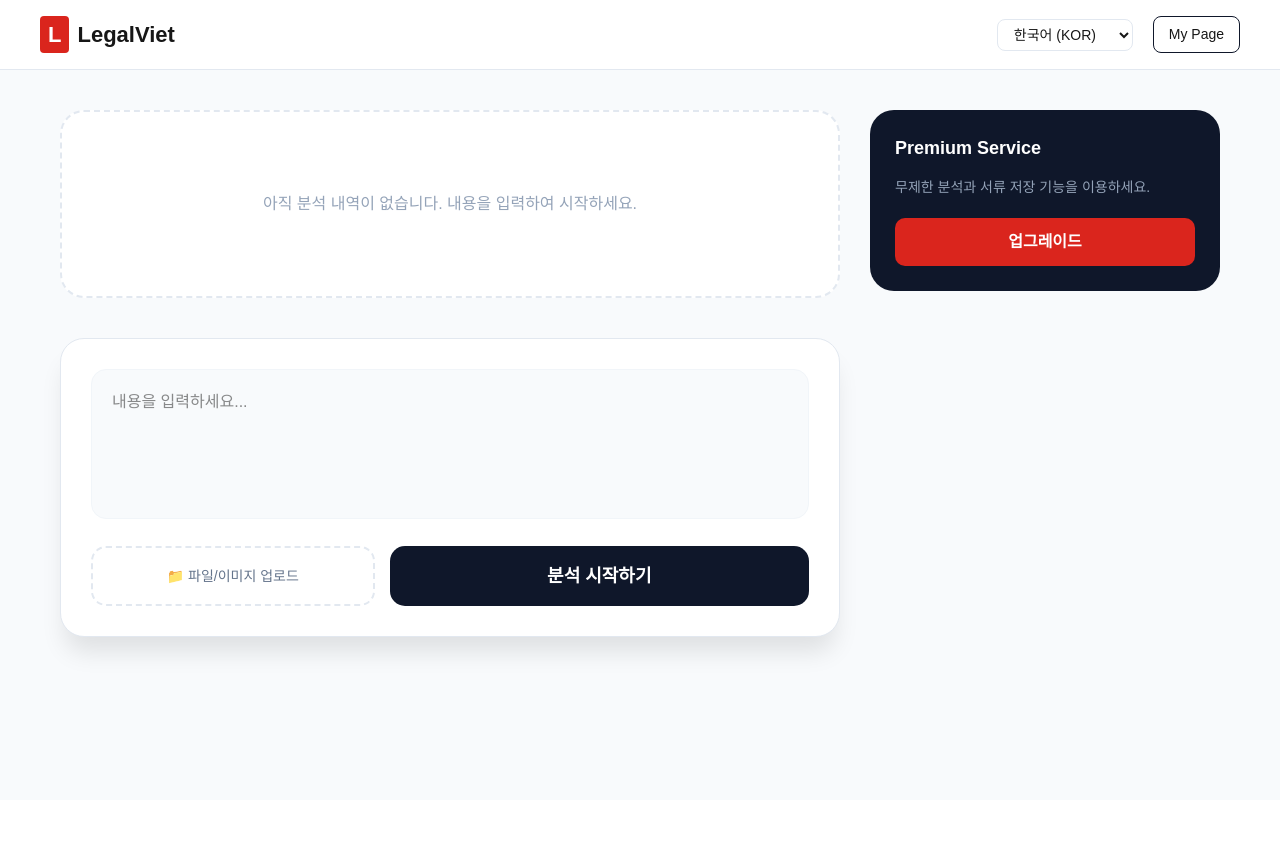
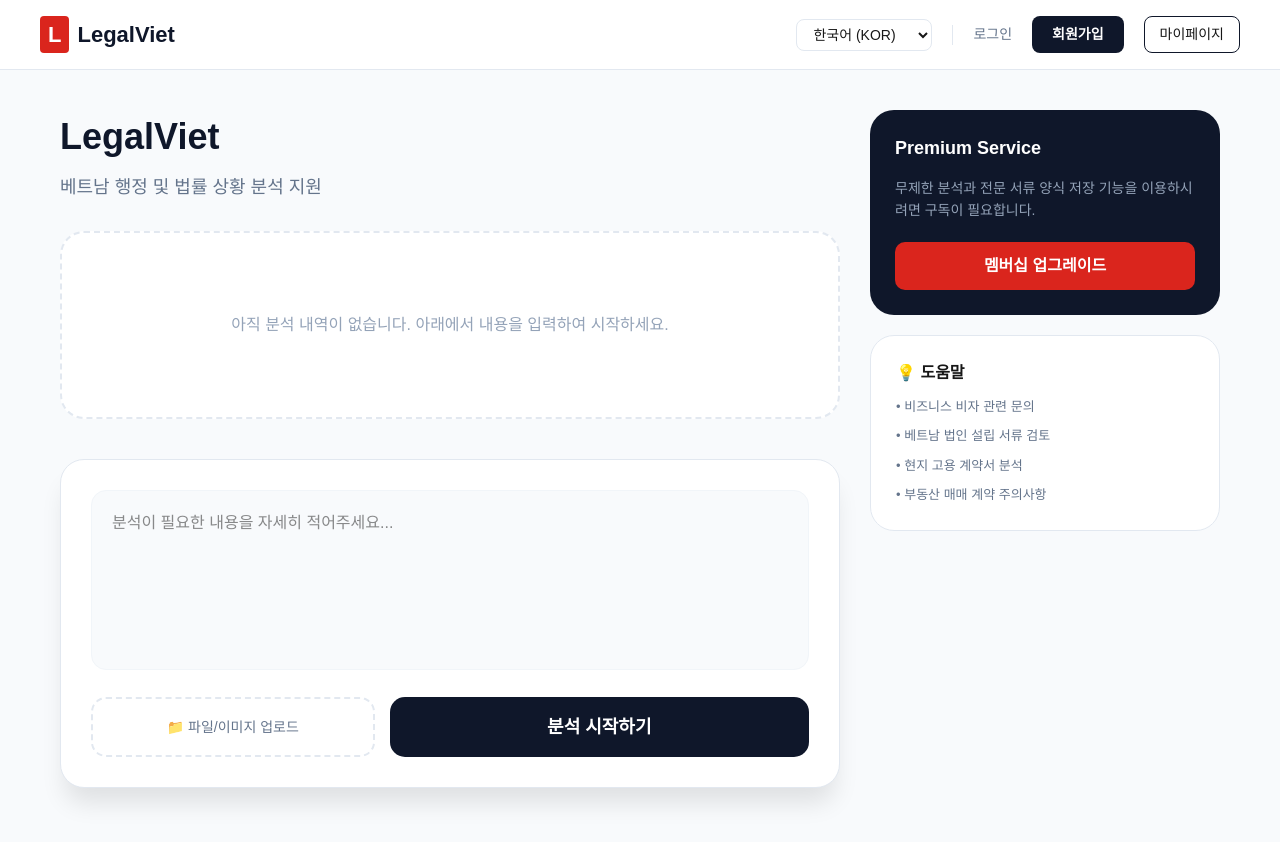
Before and after one commit to Homechiminh/Legalviet, a Next.js app: page / in a window 1280 px wide. Shown: the top 842 px of the page. Before the commit the page ends 800 px from the top, so only its background shows below. Built offline with nearby package versions, Linux system fonts and the light colour scheme.

Commit message:
Update page.js

```diff
--- a/src/app/page.js
+++ b/src/app/page.js
@@ -12,21 +12,27 @@ export default function LegalVietPage() {
   const [showSubscriptionModal, setShowSubscriptionModal] = useState(false);
   const [lang, setLang] = useState('ko');
 
+  // [유지] 1. 페이지 로드시 저장된 언어 불러오기
   useEffect(() => {
-    const savedLang = localStorage.getItem('legalviet_lang') || 'ko';
-    setLang(savedLang);
+    const savedLang = localStorage.getItem('legalviet_lang');
+    if (savedLang) setLang(savedLang);
   }, []);
 
+  // [유지] 2. 언어 변경 시 저장하는 핸들러
   const handleLangChange = (e) => {
     const newLang = e.target.value;
     setLang(newLang);
     localStorage.setItem('legalviet_lang', newLang);
   };
 
+  // [에러 수정 반영] 분석 요청 로직 (SSR 세션 및 파일 업로드 포함)
   const performAnalysis = async (promptText, isDoc) => {
     const { data: { session } } = await supabase.auth.getSession();
+
     if (!session) {
-      alert(lang === 'ko' ? "로그인 후 이용 가능합니다." : "Please login first.");
+      alert(lang === 'ko'
+        ? "법률 분석 기능은 로그인 후 이용 가능합니다. 로그인 페이지로 이동합니다."
+        : "Legal analysis is available after logging in. Moving to login page.");
       router.push('/auth/login');
       return;
     }
@@ -36,7 +42,7 @@ export default function LegalVietPage() {
     let fileUrl = null;
 
     try {
-      // 1. 파일이 있으면 Supabase Storage에 업로드
+      // 1. 파일이 있으면 Supabase Storage에 업로드 (신규 기능)
       if (file) {
         const fileExt = file.name.split('.').pop();
         const fileName = `${userId}_${Date.now()}.${fileExt}`;
@@ -62,7 +68,7 @@ export default function LegalVietPage() {
 
       const isAdminUser = profile?.user_type === 'admin';
 
-      // 3. API 요청
+      // 3. API 요청 (SSR 호환)
       const response = await fetch('/api/chat', {
         method: 'POST',
         headers: { 'Content-Type': 'application/json' },
@@ -87,14 +93,14 @@ export default function LegalVietPage() {
         }]);
         if (!isDoc) {
           setContent('');
-          setFile(null);
+          setFile(null); // 파일 초기화
         }
       } else {
-        alert(data.error || '오류 발생');
+        alert((lang === 'ko' ? '실패: ' : 'Failed: ') + (data.error || '오류 발생'));
       }
     } catch (error) {
       console.error(error);
-      alert(lang === 'ko' ? '연결 에러가 발생했습니다.' : 'Connection error.');
+      alert(lang === 'ko' ? '연결 에러가 발생했습니다.' : 'Connection error occurred.');
     } finally {
       setLoading(false);
     }
@@ -112,84 +118,169 @@ export default function LegalVietPage() {
   };
 
   return (
-    <div style={{ minHeight: '100vh', background: '#f8fafc', paddingBottom: '100px', fontFamily: 'Pretendard, sans-serif' }}>
-      <nav style={{ background: '#fff', borderBottom: '1px solid #e2e8f0', padding: '0 40px', height: '70px', display: 'flex', justifyContent: 'space-between', alignItems: 'center', position: 'sticky', top: 0, zIndex: 100 }}>
-        <div onClick={() => router.push('/')} style={{ fontSize: '22px', fontWeight: '900', cursor: 'pointer', display: 'flex', alignItems: 'center', gap: '8px' }}>
-          <span style={{ background: '#da251d', color: '#fff', padding: '2px 8px', borderRadius: '4px' }}>L</span> LegalViet
+    <div style={{ minHeight: '100vh', background: '#f8fafc', padding: '0 0 100px 0', fontFamily: 'Pretendard, sans-serif' }}>
+
+      {/* [유지] 글로벌 네비게이션 */}
+      <nav style={{
+        background: '#fff', borderBottom: '1px solid #e2e8f0', padding: '0 40px', height: '70px',
+        display: 'flex', justifyContent: 'space-between', alignItems: 'center', position: 'sticky', top: 0, zIndex: 100
+      }}>
+        <div
+          onClick={() => router.push('/')}
+          style={{ fontSize: '22px', fontWeight: '900', color: '#0f172a', display: 'flex', alignItems: 'center', gap: '8px', cursor: 'pointer' }}
+        >
+          <span style={{ background: '#da251d', color: '#fff', padding: '2px 8px', borderRadius: '4px' }}>L</span>
+          LegalViet
         </div>
+
         <div style={{ display: 'flex', alignItems: 'center', gap: '20px' }}>
-          <select value={lang} onChange={handleLangChange} style={{ border: '1px solid #e2e8f0', borderRadius: '8px', padding: '6px 12px', fontSize: '14px', cursor: 'pointer' }}>
+          <select
+            value={lang}
+            onChange={handleLangChange}
+            style={{ border: '1px solid #e2e8f0', background: '#fff', borderRadius: '8px', padding: '6px 12px', fontSize: '14px', cursor: 'pointer' }}
+          >
             <option value="ko">한국어 (KOR)</option>
             <option value="en">English (ENG)</option>
           </select>
-          <button onClick={() => router.push('/mypage')} style={{ background: 'none', border: '1px solid #0f172a', padding: '7px 15px', borderRadius: '8px', fontSize: '14px', cursor: 'pointer' }}>My Page</button>
+          <div style={{ height: '20px', width: '1px', background: '#e2e8f0' }} />
+          <button onClick={() => router.push('/auth/login')} style={{ fontSize: '14px', color: '#64748b', background: 'none', border: 'none', cursor: 'pointer' }}>
+            {lang === 'ko' ? '로그인' : 'Login'}
+          </button>
+          <button onClick={() => router.push('/auth/signup')} style={{ fontSize: '14px', fontWeight: '600', color: '#fff', background: '#0f172a', border: 'none', padding: '8px 20px', borderRadius: '8px', cursor: 'pointer' }}>
+            {lang === 'ko' ? '회원가입' : 'Sign Up'}
+          </button>
+          <button onClick={() => router.push('/mypage')} style={{ background: 'none', border: '1px solid #0f172a', padding: '7px 15px', borderRadius: '8px', fontSize: '14px', cursor: 'pointer' }}>
+            {lang === 'ko' ? '마이페이지' : 'My Page'}
+          </button>
         </div>
       </nav>
 
       <div style={{ maxWidth: '1200px', margin: '40px auto', padding: '0 20px' }}>
         <div style={{ display: 'grid', gridTemplateColumns: '1fr 350px', gap: '30px' }}>
+
           <main>
+            <header style={{ marginBottom: '30px' }}>
+              <h1 style={{ fontSize: '36px', fontWeight: '800', color: '#0f172a', marginBottom: '10px' }}>LegalViet</h1>
+              <p style={{ fontSize: '18px', color: '#64748b' }}>
+                {lang === 'ko' ? '베트남 행정 및 법률 상황 분석 지원' : 'Support for Vietnamese Administrative & Legal Analysis'}
+              </p>
+            </header>
+
+            {/* [유지] 대화 내역 카드 섹션 */}
             <div style={{ display: 'flex', flexDirection: 'column', gap: '25px', marginBottom: '40px' }}>
               {chatHistory.length === 0 && (
                 <div style={{ padding: '80px 0', textAlign: 'center', background: '#fff', borderRadius: '24px', border: '2px dashed #e2e8f0' }}>
-                  <p style={{ color: '#94a3b8' }}>아직 분석 내역이 없습니다. 내용을 입력하여 시작하세요.</p>
+                  <p style={{ color: '#94a3b8' }}>
+                    {lang === 'ko' ? '아직 분석 내역이 없습니다. 아래에서 내용을 입력하여 시작하세요.' : 'No analysis history yet. Please enter details below to start.'}
+                  </p>
                 </div>
               )}
               {chatHistory.map((chat, index) => (
                 <div key={index} style={{
-                  padding: '30px', borderRadius: '24px',
+                  width: '100%', padding: '30px', borderRadius: '24px',
                   background: chat.role === 'document' ? '#fffbeb' : '#fff',
                   border: chat.role === 'document' ? '2px solid #fcd34d' : '1px solid #e2e8f0',
                   boxShadow: '0 4px 6px -1px rgba(0, 0, 0, 0.05)'
                 }}>
                   <div style={{ display: 'flex', alignItems: 'center', gap: '10px', marginBottom: '15px' }}>
                     <div style={{
-                      width: '32px', height: '32px', borderRadius: '50%',
-                      background: chat.role === 'user' ? '#0f172a' : '#da251d',
+                      width: '32px', height: '32px', borderRadius: '50%', background: chat.role === 'user' ? '#0f172a' : '#da251d',
                       display: 'flex', alignItems: 'center', justifyContent: 'center', color: '#fff', fontSize: '12px', fontWeight: 'bold'
-                    }}>{chat.role === 'user' ? 'U' : 'L'}</div>
-                    <span style={{ fontWeight: '700', fontSize: '14px' }}>{chat.role === 'user' ? '사용자 질문' : (chat.role === 'document' ? '서류 초안' : 'AI 분석 결과')}</span>
+                    }}>
+                      {chat.role === 'user' ? 'U' : 'L'}
+                    </div>
+                    <span style={{ fontWeight: '700', fontSize: '14px', color: '#1e293b' }}>
+                      {chat.role === 'user'
+                        ? (lang === 'ko' ? '사용자 질문' : 'User Query')
+                        : (chat.role === 'document' ? (lang === 'ko' ? '베트남어 서류 초안' : 'Vietnamese Document Draft') : (lang === 'ko' ? 'LegalViet AI 분석 결과' : 'LegalViet AI Analysis'))}
+                    </span>
                   </div>
-                  <div style={{ whiteSpace: 'pre-wrap', fontSize: '16px', lineHeight: '1.8' }}>{chat.text}</div>
+                  <div style={{ whiteSpace: 'pre-wrap', fontSize: '16px', lineHeight: '1.8', color: '#334155' }}>{chat.text}</div>
+
                   {chat.role === 'model' && index === chatHistory.length - 1 && (
-                    <button onClick={() => handleGenerateDocument(chat.text)} style={{ marginTop: '20px', padding: '12px 24px', background: '#da251d', color: '#fff', border: 'none', borderRadius: '12px', fontWeight: 'bold', cursor: 'pointer' }}>🇻🇳 서류 초안 만들기</button>
+                    <button
+                      onClick={() => handleGenerateDocument(chat.text)}
+                      style={{
+                        marginTop: '25px', padding: '12px 24px', background: '#da251d', color: '#fff',
+                        border: 'none', borderRadius: '12px', fontWeight: 'bold', cursor: 'pointer', display: 'flex', alignItems: 'center', gap: '8px'
+                      }}
+                    >
+                      <span>🇻🇳</span> {lang === 'ko' ? '이 내용으로 베트남어 서류 만들기' : 'Generate Vietnamese Document'}
+                    </button>
                   )}
                 </div>
               ))}
             </div>
 
-            <form onSubmit={handleSubmit} style={{ background: '#fff', padding: '30px', borderRadius: '24px', border: '1px solid #e2e8f0', boxShadow: '0 20px 25px -5px rgba(0, 0, 0, 0.1)' }}>
-              <textarea value={content} onChange={(e) => setContent(e.target.value)} placeholder={lang === 'ko' ? "내용을 입력하세요..." : "Enter details..."} style={{ width: '100%', height: '150px', padding: '20px', borderRadius: '15px', border: '1px solid #f1f5f9', background: '#f8fafc', fontSize: '16px', outline: 'none', resize: 'none' }} />
+            {/* [유지] 입력 영역 (파일 업로드 기능 포함) */}
+            <form onSubmit={handleSubmit} style={{ background: '#fff', padding: '30px', borderRadius: '24px', boxShadow: '0 20px 25px -5px rgba(0, 0, 0, 0.1)', border: '1px solid #e2e8f0' }}>
+              <textarea
+                value={content}
+                onChange={(e) => setContent(e.target.value)}
+                placeholder={lang === 'ko' ? "분석이 필요한 내용을 자세히 적어주세요..." : "Describe the situation in detail..."}
+                style={{ width: '100%', height: '180px', padding: '20px', borderRadius: '15px', border: '1px solid #f1f5f9', background: '#f8fafc', fontSize: '16px', outline: 'none', resize: 'none' }}
+              />
               <div style={{ display: 'flex', gap: '15px', marginTop: '20px' }}>
-                <div style={{ flex: 1, position: 'relative', border: '2px dashed #e2e8f0', borderRadius: '15px', display: 'flex', alignItems: 'center', justifyContent: 'center', cursor: 'pointer' }}>
+                <div style={{ flex: 1, position: 'relative', border: '2px dashed #e2e8f0', borderRadius: '15px', display: 'flex', alignItems: 'center', justifyContent: 'center', fontSize: '14px', color: '#64748b' }}>
                   <input type="file" onChange={(e) => setFile(e.target.files[0])} style={{ position: 'absolute', inset: 0, opacity: 0, cursor: 'pointer' }} />
-                  <span style={{ fontSize: '14px', color: '#64748b' }}>{file ? `✅ ${file.name}` : '📁 파일/이미지 업로드'}</span>
+                  {file ? `✅ ${file.name}` : (lang === 'ko' ? '📁 파일/이미지 업로드' : '📁 Upload File/Image')}
                 </div>
-                <button type="submit" disabled={loading} style={{ flex: 1.5, background: '#0f172a', color: '#fff', height: '60px', borderRadius: '15px', border: 'none', fontWeight: 'bold', fontSize: '18px', cursor: 'pointer' }}>
-                  {loading ? '분석 중...' : '분석 시작하기'}
+                <button type="submit" disabled={loading} style={{ flex: 1.5, background: '#0f172a', color: '#fff', height: '60px', borderRadius: '15px', border: 'none', fontWeight: '800', fontSize: '18px', cursor: 'pointer' }}>
+                  {loading ? (lang === 'ko' ? '분석 중...' : 'Analyzing...') : (lang === 'ko' ? '분석 시작하기' : 'Start Analysis')}
                 </button>
               </div>
             </form>
           </main>
 
+          {/* [유지] 사이드바 (Premium Service & 도움말) */}
           <aside>
-            <div style={{ position: 'sticky', top: '110px' }}>
+            <div style={{ position: 'sticky', top: '110px', display: 'flex', flexDirection: 'column', gap: '20px' }}>
               <div style={{ background: '#0f172a', color: '#fff', padding: '25px', borderRadius: '24px' }}>
                 <h3 style={{ fontSize: '18px', fontWeight: '700', marginBottom: '15px' }}>Premium Service</h3>
-                <p style={{ fontSize: '14px', color: '#94a3b8', marginBottom: '20px' }}>무제한 분석과 서류 저장 기능을 이용하세요.</p>
-                <button onClick={() => setShowSubscriptionModal(true)} style={{ width: '100%', background: '#da251d', color: '#fff', border: 'none', padding: '12px', borderRadius: '10px', fontWeight: '700', cursor: 'pointer' }}>업그레이드</button>
+                <p style={{ fontSize: '14px', color: '#94a3b8', lineHeight: '1.6', marginBottom: '20px' }}>
+                  {lang === 'ko' ? '무제한 분석과 전문 서류 양식 저장 기능을 이용하시려면 구독이 필요합니다.' : 'Subscription is required to use unlimited analysis and professional document template saving features.'}
+                </p>
+                <button onClick={() => setShowSubscriptionModal(true)} style={{ width: '100%', background: '#da251d', color: '#fff', border: 'none', padding: '12px', borderRadius: '10px', fontWeight: '700', cursor: 'pointer' }}>
+                  {lang === 'ko' ? '멤버십 업그레이드' : 'Upgrade Membership'}
+                </button>
+              </div>
+
+              <div style={{ background: '#fff', padding: '25px', borderRadius: '24px', border: '1px solid #e2e8f0' }}>
+                <h3 style={{ fontSize: '16px', fontWeight: '700', marginBottom: '12px' }}>💡 {lang === 'ko' ? '도움말' : 'Help'}</h3>
+                <ul style={{ padding: 0, margin: 0, listStyle: 'none', fontSize: '13px', color: '#64748b', display: 'flex', flexDirection: 'column', gap: '10px' }}>
+                  <li>• {lang === 'ko' ? '비즈니스 비자 관련 문의' : 'Business visa inquiries'}</li>
+                  <li>• {lang === 'ko' ? '베트남 법인 설립 서류 검토' : 'Vietnam corporate establishment document review'}</li>
+                  <li>• {lang === 'ko' ? '현지 고용 계약서 분석' : 'Local employment contract analysis'}</li>
+                  <li>• {lang === 'ko' ? '부동산 매매 계약 주의사항' : 'Real estate transaction precautions'}</li>
+                </ul>
               </div>
             </div>
           </aside>
         </div>
       </div>
 
+      {/* [유지] 구독 모달 */}
       {showSubscriptionModal && (
-        <div style={{ position: 'fixed', inset: 0, background: 'rgba(0,0,0,0.5)', display: 'flex', justifyContent: 'center', alignItems: 'center', zIndex: 1000, backdropFilter: 'blur(4px)' }}>
-          <div style={{ background: '#fff', padding: '40px', borderRadius: '24px', textAlign: 'center', maxWidth: '400px', width: '90%' }}>
-            <h2 style={{ marginBottom: '15px' }}>무료 체험 완료</h2>
-            <p style={{ color: '#64748b', marginBottom: '25px' }}>더 많은 분석을 위해 구독이 필요합니다.</p>
-            <button onClick={() => setShowSubscriptionModal(false)} style={{ width: '100%', padding: '12px', background: '#0f172a', color: '#fff', borderRadius: '12px', border: 'none', cursor: 'pointer' }}>닫기</button>
+        <div style={{ position: 'fixed', inset: 0, background: 'rgba(15, 23, 42, 0.6)', backdropFilter: 'blur(4px)', display: 'flex', justifyContent: 'center', alignItems: 'center', zIndex: 1000 }}>
+          <div style={{ background: 'white', padding: '40px', borderRadius: '24px', maxWidth: '400px', width: '90%', textAlign: 'center' }}>
+            <div style={{ fontSize: '40px', marginBottom: '20px' }}>🚀</div>
+            <h2 style={{ fontSize: '22px', fontWeight: '800', marginBottom: '12px' }}>
+              {lang === 'ko' ? '무료 체험 완료' : 'Free Trial Ended'}
+            </h2>
+            <p style={{ color: '#64748b', lineHeight: '1.6', marginBottom: '24px', fontSize: '15px' }}>
+              {lang === 'ko'
+                ? <><span style={{display: 'block'}}>지속적인 서류 분석과 대화 내역 저장을 위해</span>구독 서비스를 이용해 보세요.</>
+                : <><span style={{display: 'block'}}>Please subscribe to continue</span>document analysis and save chat history.</>}
+            </p>
+            <button
+              onClick={() => window.open('https://pf.kakao.com/...', '_blank')}
+              style={{ width: '100%', padding: '14px', background: '#da251d', color: '#fff', border: 'none', borderRadius: '12px', fontWeight: '700', cursor: 'pointer', marginBottom: '12px' }}
+            >
+              {lang === 'ko' ? '구독 문의 (카카오톡)' : 'Subscribe Inquiry (KakaoTalk)'}
+            </button>
+            <button onClick={() => setShowSubscriptionModal(false)} style={{ background: 'none', border: 'none', color: '#94a3b8', cursor: 'pointer' }}>
+              {lang === 'ko' ? '닫기' : 'Close'}
+            </button>
           </div>
         </div>
       )}
```
